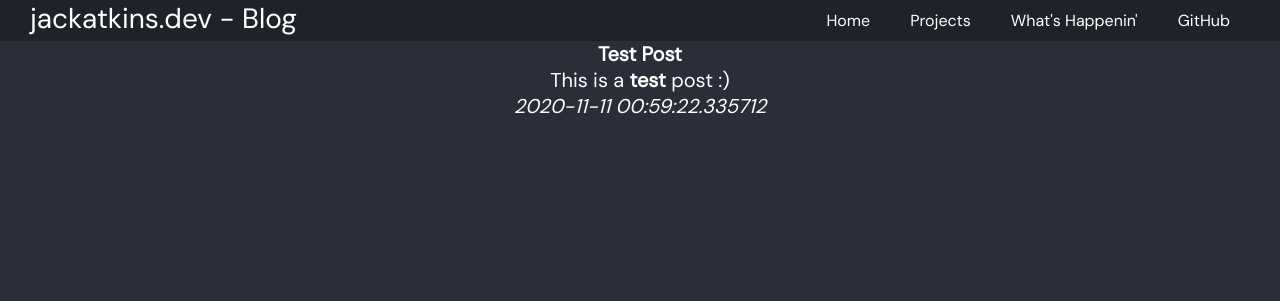
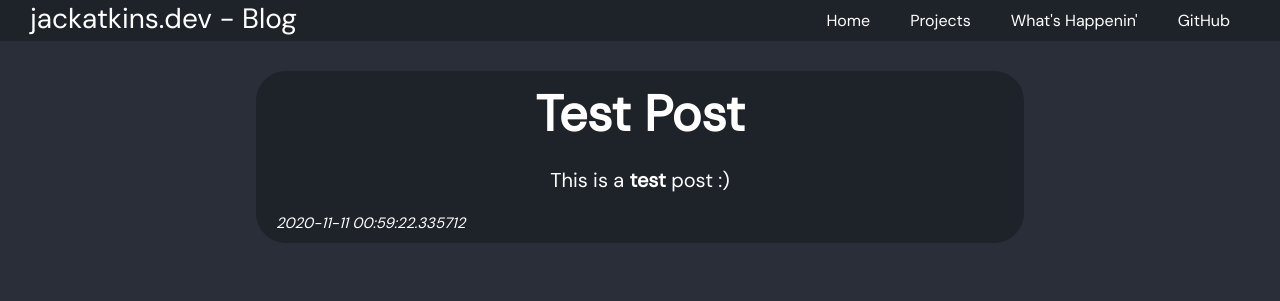
Before and after one commit to J4CKINS/jackatkins.dev_old, a Flask app: page /blog/ in a window 1280 px wide. Shown: the top 301 px of the page. Run offline with Flask 2, Linux system fonts and the light colour scheme; data comes from the database, SQL or seed files in the repository.

Commit message:
done some blog styling

```diff
--- a/static/css/blog.css
+++ b/static/css/blog.css
@@ -0,0 +1,19 @@
+.blogpost {
+    background-color: #1e2329;
+    border-radius: 30px;
+    padding: 10px 20px;
+    margin-top: 30px;
+    float: left;
+    width: 100%;
+}
+
+.post-content {
+    margin-top: 20px;
+}
+
+.post-date {
+    margin-top: 20px;
+    float: left;
+    font-style: italic;
+    font-size: 15px;
+}
--- a/templates/blog.html
+++ b/templates/blog.html
@@ -1,14 +1,19 @@
 {% extends "base.html" %}
 {% block title %}Blog{% endblock %}
+
+{% block head %}
+<link rel="stylesheet" href="{{ url_for('static', filename='css/blog.css') }}">
+{% endblock %}
+
 {% block navtitle %}Blog{% endblock %}
 {% block content %}
 
 {% for post in posts %}
-<b><p>{{ post.title }}</p></b>
-<p>{{post.content|safe}}</p>
-<i><p>{{ post.created }}</p></i>
-<br/>
-<br/>
+<div class="blogpost">
+    <h1 class="post-title">{{ post.title }}</h1>
+    <p class="post-content">{{post.content|safe}}</p>
+    <p class="post-date">{{ post.created }}</p>
+</div>
 {% endfor %}
 
 {% endblock %}
```
